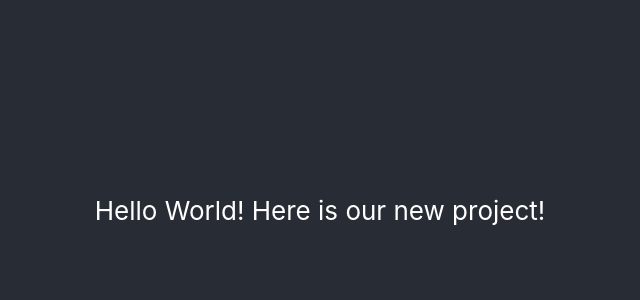
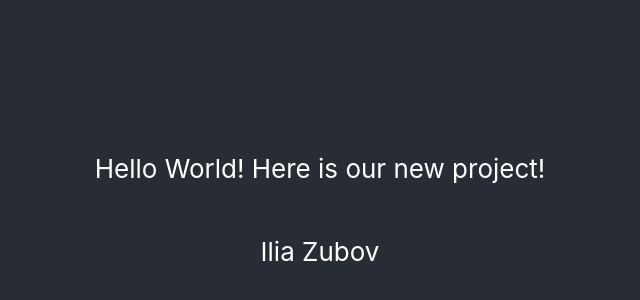
Before and after one commit to ThePugSummoner/bikestore, a React (Create React App) app: page / in a window 1280 px wide. Shown: the part 190-490 px from the top of the page, without its empty margins (320-960 px from the left). Built offline with nearby package versions, Linux system fonts and the light colour scheme.

Commit message:
Code pull test

```diff
--- a/src/App.js
+++ b/src/App.js
@@ -10,6 +10,7 @@ function App() {
           Hello World!
           Here is our new project!
         </p>
+        <p>Ilia Zubov</p>
       </header>
     </div>
   );
```
